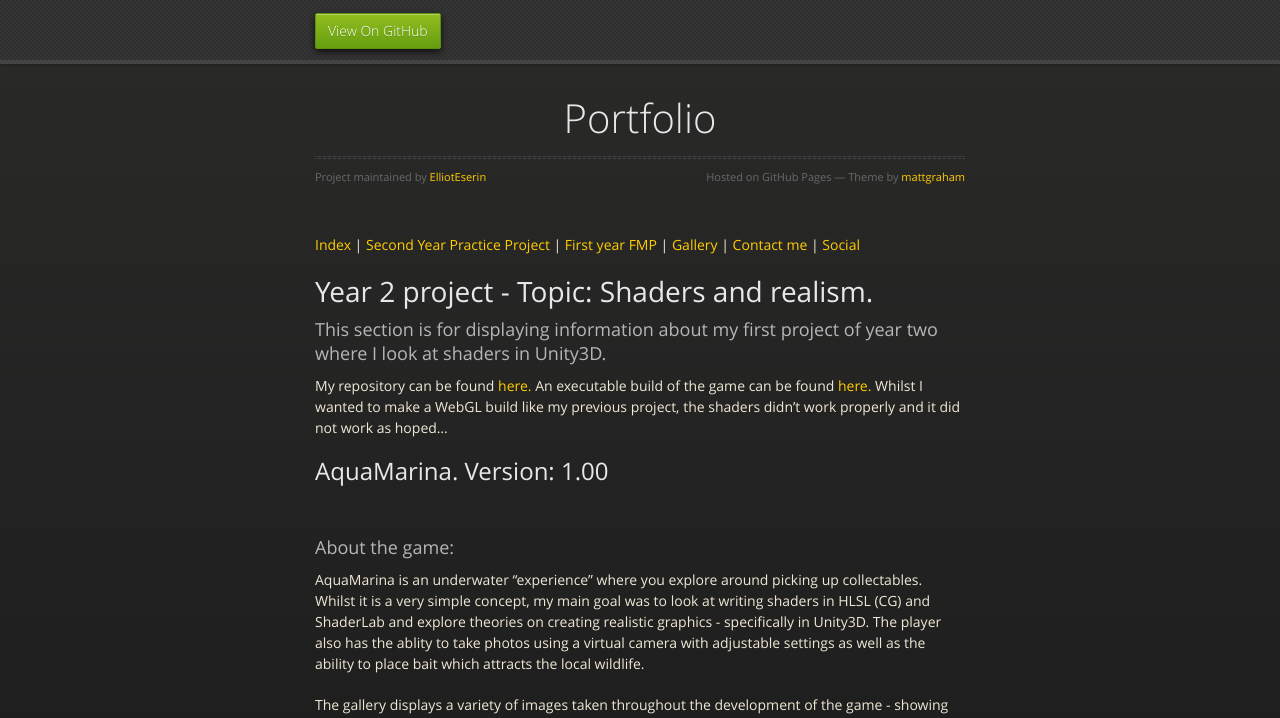
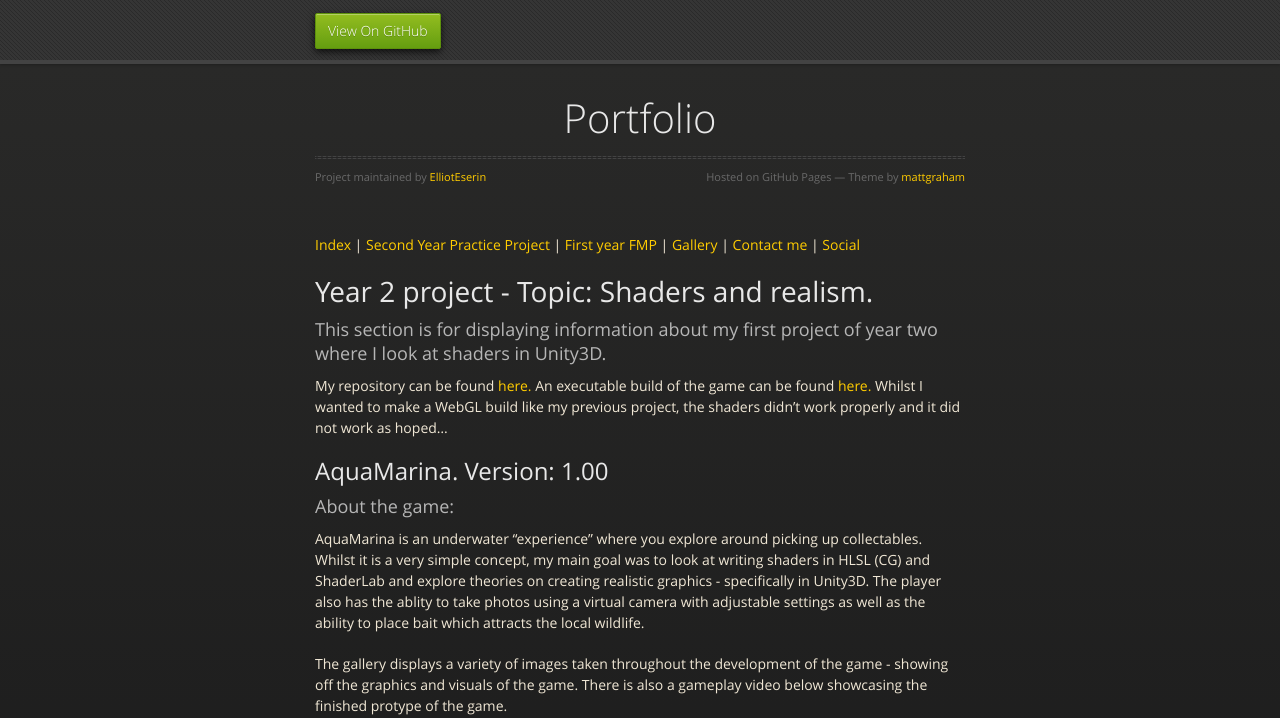
Before and after one commit to ElliotEserin/Portfolio, a Jekyll site: the page built from year2Project1.md, in a window 1280 px wide and 1356 px high. Shown: the top 718 px of the window. Built offline with Jekyll 4.4.1, drawn with Linux system fonts in a browser that asks for light colours; the repository's description, which GitHub fills in, is left out; our own code applies the rules of GitHub Pages for plain Markdown files.

Commit message:
Update year2Project1.md

```diff
--- a/year2Project1.md
+++ b/year2Project1.md
@@ -8,10 +8,8 @@ layout: default
 My repository can be found [here.](https://https://github.com/ElliotEserin/IncrediblySuperRealisticUnderwaterThingy)
 An executable build of the game can be found [here.](https://drive.google.com/file/d/1fzSqJGvuwZo03iZqsWkcXpnDXYdiKFez/view?usp=sharing)
 Whilst I wanted to make a WebGL build like my previous project, the shaders didn't work properly and it did not work as hoped...
-
+<br>
 ## AquaMarina. Version: 1.00
-
-<br>
 ### About the game:
 
 AquaMarina is an underwater "experience" where you explore around picking up collectables. Whilst it is a very simple concept, my main goal was to look at writing shaders in HLSL (CG) and ShaderLab and explore theories on creating realistic graphics - specifically in Unity3D.
```
